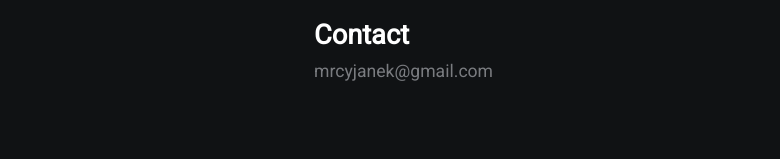
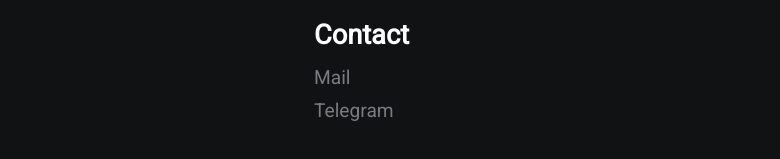
Before and after one commit to MrCyjaneK/mrcyjanek.net, a plain HTML site: page index.html in a window 1280 px wide. Shown: the part 603-762 px from the top of the page, without its empty margins (326-1106 px from the left). Drawn offline with Linux system fonts and the light colour scheme.

Commit message:
more cool stuff addded

```diff
--- a/index.html
+++ b/index.html
@@ -27,7 +27,8 @@
             <a onclick="cool_redirect('https://luckydoges.com/game')" id=8>LuckyDoges</a>
             <a onclick="cool_redirect('https://luckydoges.com/ew')" id=9>EarnWallet</a>
             <h2 id=10>Contact</h2>
-            <p id=11>mrcyjanek@gmail.com</p>
+            <a onclick="cool_show('mrcyjanek@gmail.com',11,'mailto:mrcyjanek@gmail.com')" id=11>Mail</a>
+            <a onclick="cool_show('@Cyjan',12,'https://t.me/Cyjan')" id=12>Telegram</a>
         </div>
     </div>
 </body>
--- a/script.js
+++ b/script.js
@@ -1,7 +1,7 @@
 console.log(`Okey, I don't know what are you doing in here. But github.com/mrcyjanek/mrcyjanek.net is probably what are you looking for. I allow you to do whatever you want here, or with this code, no need to mention me.`);
 function cool_redirect(url) {
 	itemloop = []
-	array = [1,2,3,4,5,6,7,8,9,10,11];
+	array = [1,2,3,4,5,6,7,8,9,10,11,12];
 	array.forEach( item => {
 	item=document.getElementById(item)
 	i=0
@@ -9,15 +9,28 @@ function cool_redirect(url) {
 		item.innerText = item.innerText.substr(0,item.innerText.length-1)
 		if (item.innerText=="") {
 			i++;
-			console.log(i)
 			clearInterval(itemloop[item.id])
 	    }
 	},Number(1200/item.innerText.length).toFixed(0))
 	setInterval(() => {
-		if (i == 11) {
+		if (i == 12) {
 			setTimeout(() => {window.location.href=url;},200);
 			document.body.innerHTML = '<link rel="stylesheet" href="style.css">'
 	    }
 	},42)
 	})
 }
+function cool_show(what,where,href = '#') {
+	item = document.getElementById(where)
+	begin = item.innerText
+	target = what
+	i = 0
+	y = setInterval(() => {
+		item.innerText = target.substr(0,i-1)+begin.substr(i)
+		i++;
+		if (item.innerText == target) {
+			clearInterval(y)
+			item.href = href
+		}
+	},Number(2048/target.length).toFixed(0))
+}
```
